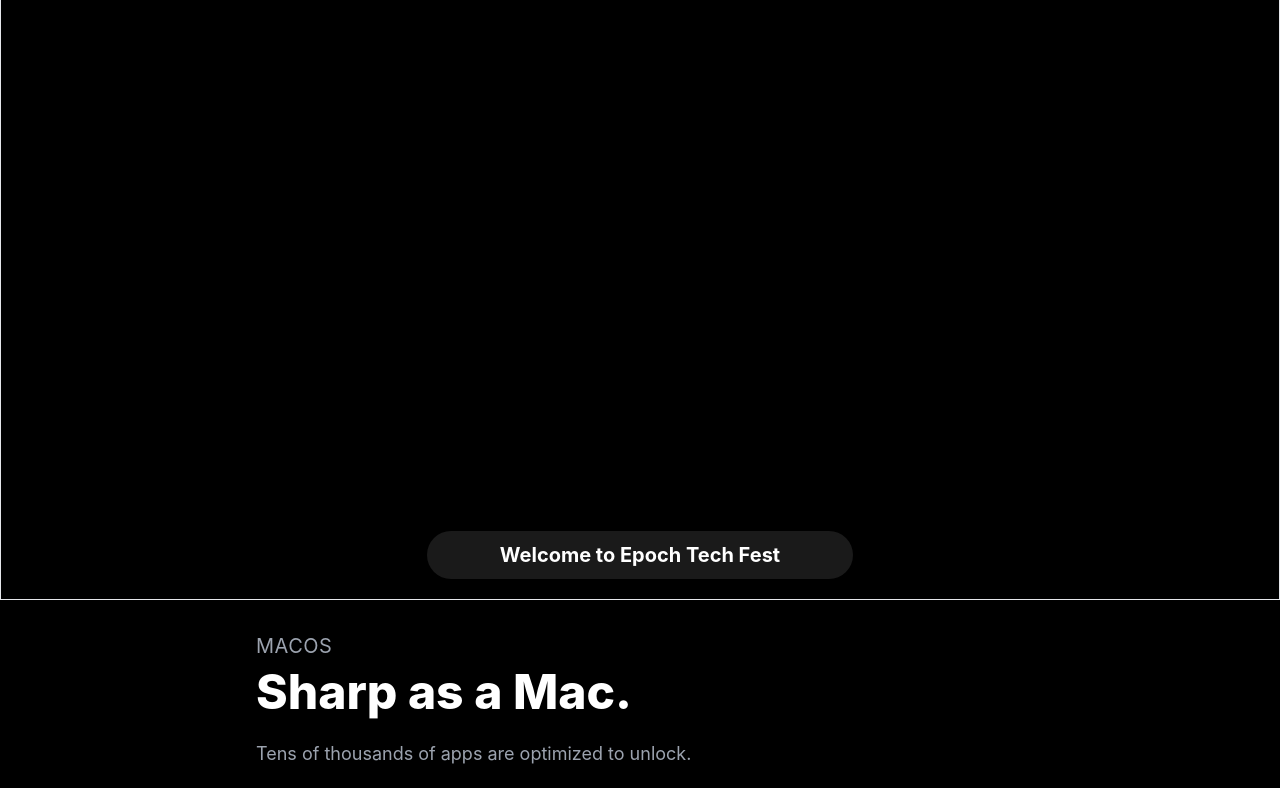
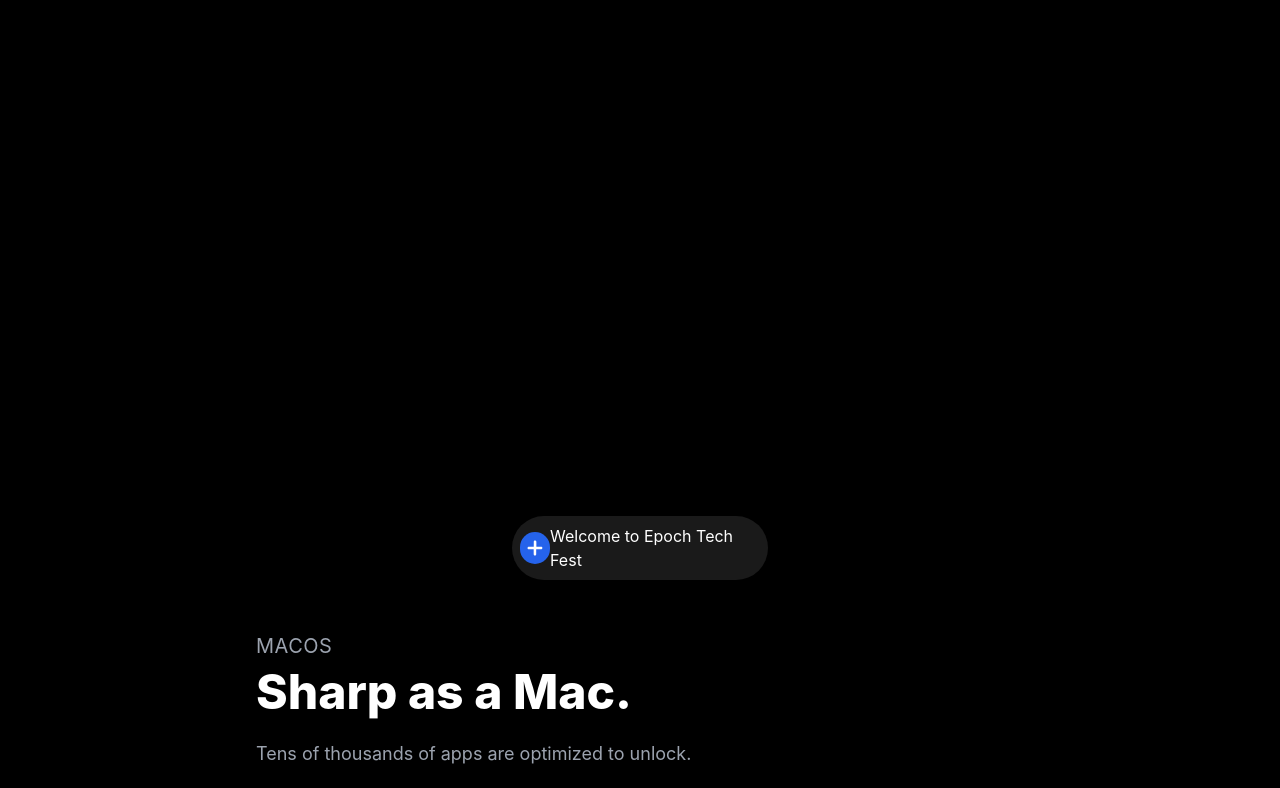
Before and after one commit to RamaSai2519/deva, a React (Create React App) app: page / in a window 1280 px wide. Shown: the part 1800-2588 px from the top of the page. Built offline with nearby package versions, Linux system fonts and the light colour scheme.

Commit message:
Add PlusIcon component and enhance Peep component with new icon; refactor layout in Intro and Info screens

```diff
--- /dev/null
+++ b/src/Icons/Plusicon.js
@@ -0,0 +1,15 @@
+import React from "react";
+
+const PlusIcon = () => {
+    return (
+        <svg xmlns="http://www.w3.org/2000/svg" viewBox="0 0 36 36" height={32} fill="white" className="bg-blue-600 rounded-full">
+            <path id="_art" class="st1"
+                d="M25.5,16.5l-5.9,0l0-5.9C19.6,9.7,18.9,9,18,9c-0.9,0-1.5,0.7-1.5,1.5l0,5.9l-5.9,0h0
+                    C9.7,16.4,9,17.1,9,18c0,0.9,0.7,1.5,1.5,1.5l5.9,0l0,5.9c0,0.9,0.7,1.5,1.5,1.5c0.9,0,1.5-0.7,1.5-1.5l0-5.9l5.9,0h0
+                    c0.9,0,1.5-0.7,1.5-1.5C27,17.2,26.3,16.5,25.5,16.5L25.5,16.5z">
+            </path>
+        </svg>
+    )
+};
+
+export default PlusIcon;
--- a/src/components/Peep/index.js
+++ b/src/components/Peep/index.js
@@ -1,4 +1,6 @@
 import React, { useState, useEffect } from "react";
+import PlusIcon from "../../Icons/Plusicon";
+
 
 const Peep = ({ children, isSettled }) => {
     const [state, setState] = useState({
@@ -11,7 +13,7 @@ const Peep = ({ children, isSettled }) => {
         const timers = [
             setTimeout(() => setState(prev => ({ ...prev, isCircle: false })), 1000),
             setTimeout(() => setState(prev => ({ ...prev, isVisible: true })), 500),
-            setTimeout(() => setState(prev => ({ ...prev, shouldRender: true })), 1500)
+            setTimeout(() => setState(prev => ({ ...prev, shouldRender: true })), 1700)
         ];
 
         return () => timers.forEach(timer => clearTimeout(timer));
@@ -22,12 +24,13 @@ const Peep = ({ children, isSettled }) => {
             <div className="w-full flex justify-center items-center">
                 <div
                     id="circloid"
-                    className={`flex justify-center items-center rounded-full transition-all duration-1000 mb-5 bg-lightBlack bg-opacity-80
-                        ${state.isCircle ? "w-12 h-12" : "w-1/3 min-h-12 h-auto p-2"}
+                    className={`flex items-center rounded-full transition-all duration-1000 mb-5 bg-lightBlack bg-opacity-80
+                        ${state.isCircle ? "w-12 h-12 justify-center" : "md:w-1/5 w-4/5 min-h-12 h-auto p-2 pr-3 justify-between"}
                         ${state.isVisible ? "translate-y-0" : "translate-y-20"}
                         animate-fade-in
                         `}
                 >
+                    {state.isVisible && <PlusIcon />}
                     {state.shouldRender && children}
                 </div>
             </div>
--- a/src/screens/Info/index.js
+++ b/src/screens/Info/index.js
@@ -61,7 +61,7 @@ const Info = () => {
                 </div>
             </div>
 
-            <div className="flex justify-between gap-8">
+            <div className="grid md:grid-cols-3 gap-2 p-4">
                 <div className="flex-1">
                     <div className="relative rounded-2xl bg-gradient-to-br from-blue-500/20 via-purple-500/20 to-indigo-500/20 p-[1px]">
                         <div className="w-full bg-black/90 rounded-2xl p-8">
--- a/src/screens/Intro/index.js
+++ b/src/screens/Intro/index.js
@@ -29,7 +29,7 @@ const Intro = () => {
     }, []);
 
     return (
-        <div id="intro" className="min-h-screen bg-black flex flex-col items-center justify-between border">
+        <div id="intro" className="min-h-screen bg-black flex flex-col items-center justify-between">
             <GlowDiv>
                 <h2 className="text-3xl md:text-4xl font-bold text-white mb-4 text-center">Epoch Tech Fest</h2>
                 <p className="text-lg text-white/80 text-center max-w-md">
@@ -38,9 +38,7 @@ const Intro = () => {
             </GlowDiv>
             {state.isInView &&
                 <Peep isSettled={state.isSettled}>
-                    <div className="flex flex-col items-center">
-                        <h3 className="text-xl font-bold text-white">Welcome to Epoch Tech Fest</h3>
-                    </div>
+                    <h1>Welcome to Epoch Tech Fest</h1>
                 </Peep>
             }
         </div>
```
